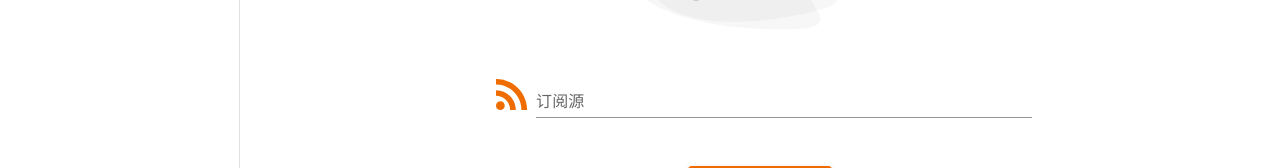
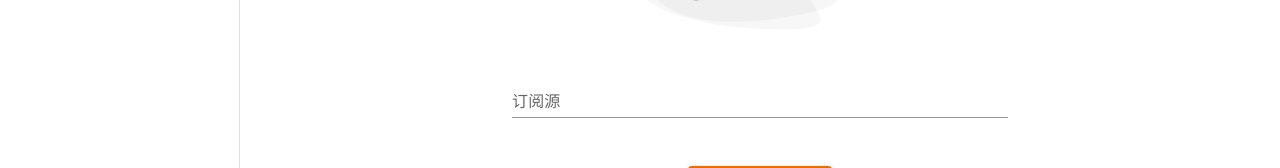
Before and after one commit to GuoShaoOrg/GuoShaoReader-PWA, a React (Create React App) app: page /add in a window 1280 px wide. Shown: the part 297-465 px from the top of the page. Built offline with nearby package versions, Linux system fonts and the light colour scheme.

Commit message:
refine add feed page

```diff
--- a/src/views/AddFeed.js
+++ b/src/views/AddFeed.js
@@ -1,7 +1,6 @@
 import React from "react";
 import AddFeedAnimation from "../assets/lotties/add-feed.json"
 import { Button, TextField } from "@mui/material";
-import RssFeedTwoToneIcon from '@mui/icons-material/RssFeedTwoTone';
 import Lottie from "lottie-react"
 
 function AddFeed() {
@@ -20,7 +19,6 @@ function AddFeed() {
         <Lottie animationData={AddFeedAnimation} loop={true} className="md:w-1/2" />
       </div>
       <div className="flex justify-center h-12">
-        <RssFeedTwoToneIcon color="primary" sx={{ fontSize: 48 }} />
         <TextField className="w-1/2" onChange={handleFeedInputChange} id="input-with-sx" label="订阅源" variant="standard" />
       </div>
       <div className="flex justify-center h-12 mt-12">
```
